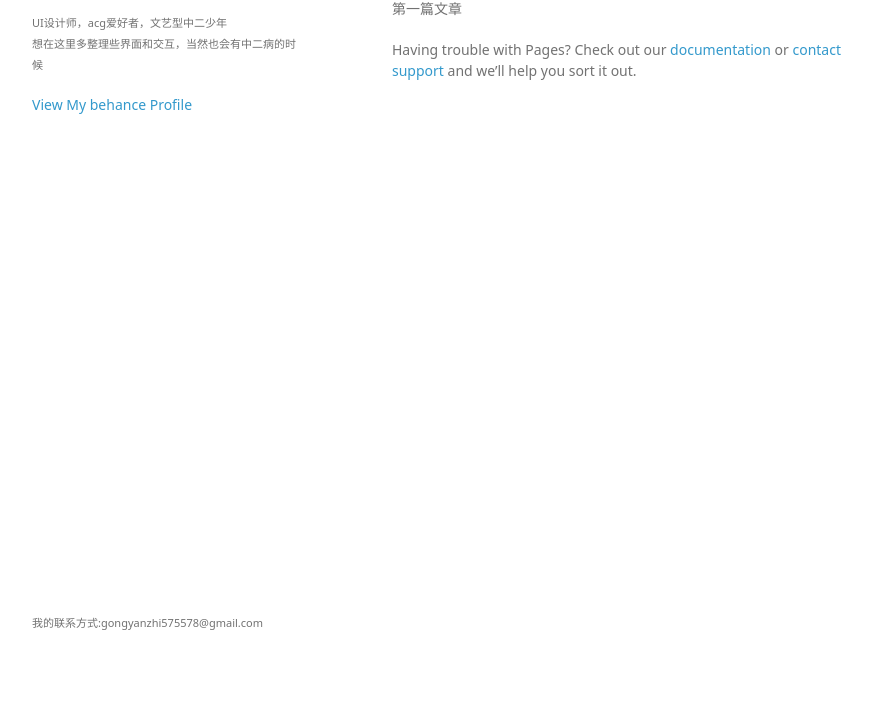
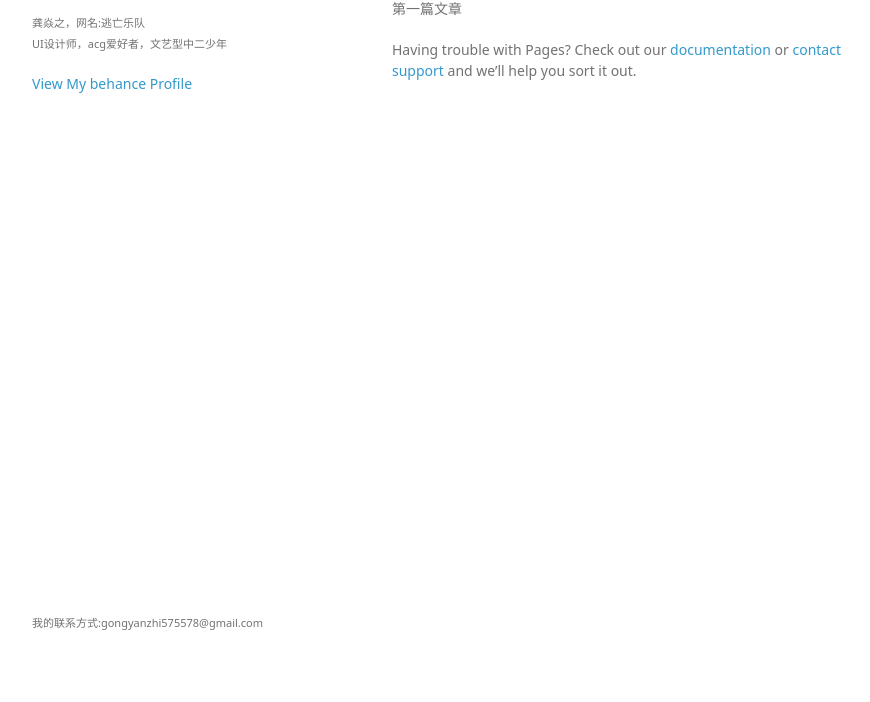
Before and after one commit to gongyanzhi/gongyanzhi.github.io, a plain HTML site: page index.html in a window 1280 px wide. Shown: the part 98-800 px from the top of the page, without its empty margins (178-1048 px from the left). Drawn offline with Linux system fonts and the light colour scheme; a web font is replaced by a local one.

Commit message:
Update index.html

```diff
--- a/index.html
+++ b/index.html
@@ -16,7 +16,7 @@
     <div class="wrapper">
       <header>
         <h1>Gongyanzhi.GitHub.io</h1>
-        <p><small>UI设计师，acg爱好者，文艺型中二少年</br>想在这里多整理些界面和交互，当然也会有中二病的时候</small></p>
+        <p><small>龚焱之，网名:逃亡乐队</br>UI设计师，acg爱好者，文艺型中二少年</small></p>
 
 
         <p class="view"><a href="https://www.behance.net/gongyanzhi">View My behance Profile</a></p>
```
